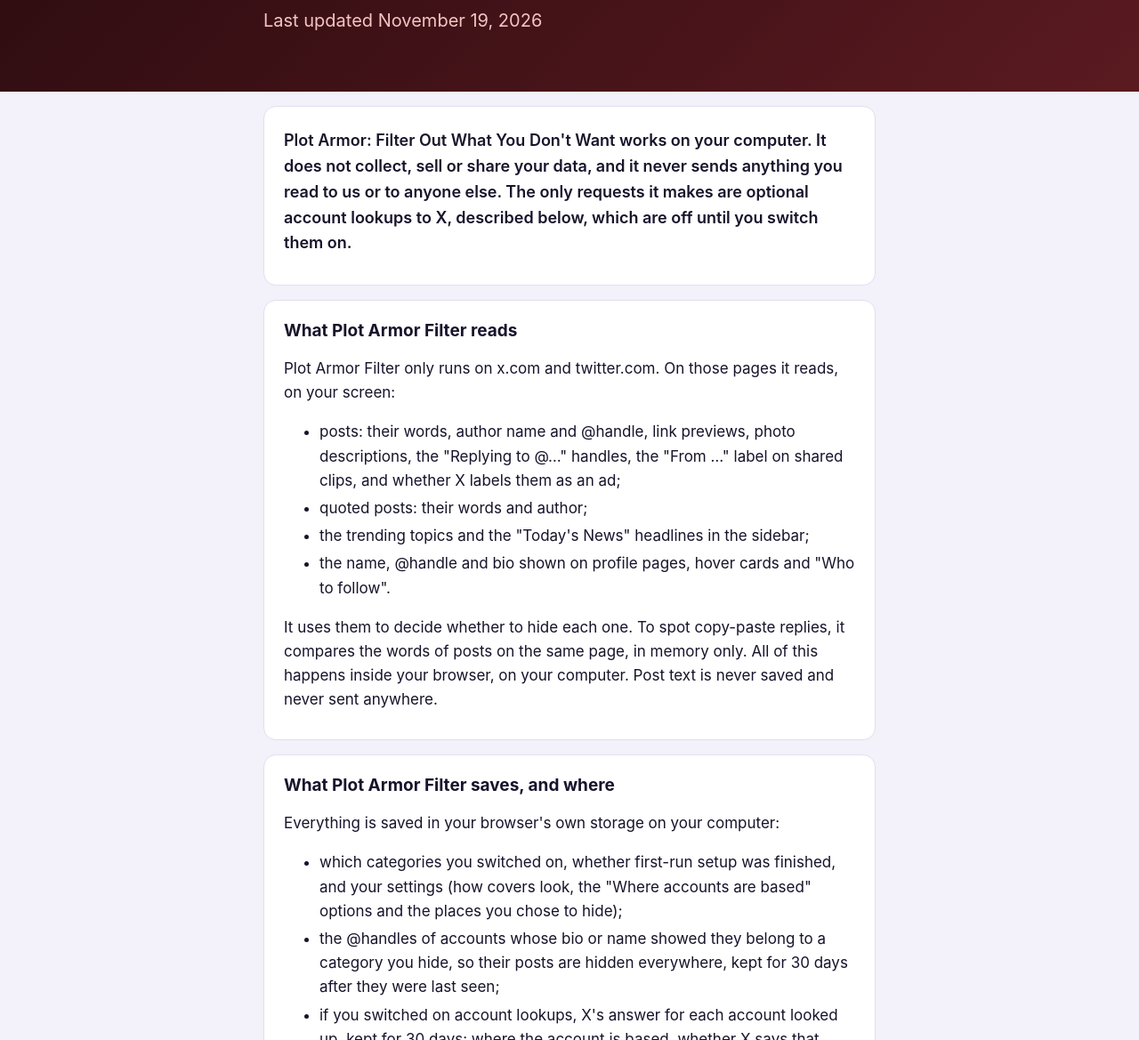
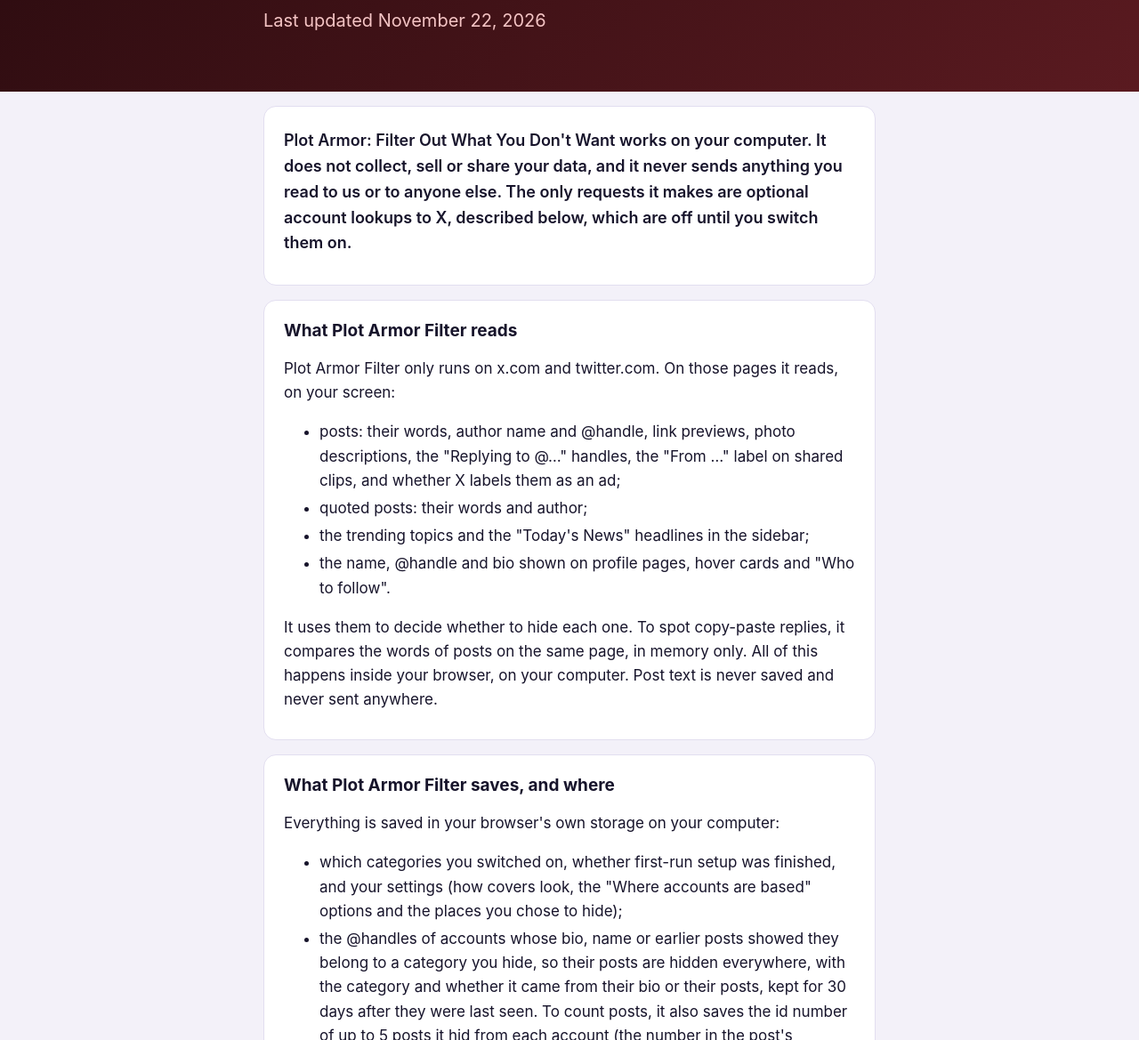
Before and after one commit to sellybros711/plot-armor-site, a plain HTML site: page docs/filter/privacy/index.html in a window 1280 px wide. Shown: the part 251-1420 px from the top of the page at 89% size. Drawn offline with Linux system fonts and the light colour scheme.

Commit message:
Filter privacy policy: remembered-from-posts accounts and saved post id numbers (Nov 22)
Co-Authored-By: Claude Opus 5.5 <noreply@anthropic.com>

```diff
--- a/docs/filter/privacy/index.html
+++ b/docs/filter/privacy/index.html
@@ -29,7 +29,7 @@
   <div class="wrap narrow">
     <p class="kicker">Privacy policy</p>
     <h1>Plot Armor: Filter Out What You Don't Want privacy policy</h1>
-    <p>Last updated November 19, 2026</p>
+    <p>Last updated November 22, 2026</p>
   </div>
 </div>
 <main id="main" class="wrap narrow policy">
@@ -60,7 +60,7 @@
         <p>Everything is saved in your browser's own storage on your computer:</p>
         <ul>
           <li>which categories you switched on, whether first-run setup was finished, and your settings (how covers look, the "Where accounts are based" options and the places you chose to hide);</li>
-          <li>the @handles of accounts whose bio or name showed they belong to a category you hide, so their posts are hidden everywhere, kept for 30 days after they were last seen;</li>
+          <li>the @handles of accounts whose bio, name or earlier posts showed they belong to a category you hide, so their posts are hidden everywhere, with the category and whether it came from their bio or their posts, kept for 30 days after they were last seen. To count posts, it also saves the id number of up to 5 posts it hid from each account (the number in the post's address, never its text), kept for 30 days after the last one;</li>
           <li>if you switched on account lookups, X's answer for each account looked up, kept for 30 days: where the account is based, whether X says that location is accurate, how it is "Connected via" (for example "East Asia App Store"), when the account was made, and how many times its @handle has changed. An account X has no answer for is remembered as "no answer" for 30 days too, so it isn't asked about again;</li>
           <li>how many lookups were made recently, and, if lookups are paused, until when and why (for example "X asked us to slow down"), so it stays within its limit;</li>
           <li>how many posts it hid, by category and by day, and the weekly total (just the numbers, never which posts), shown in the popup.</li>
```
